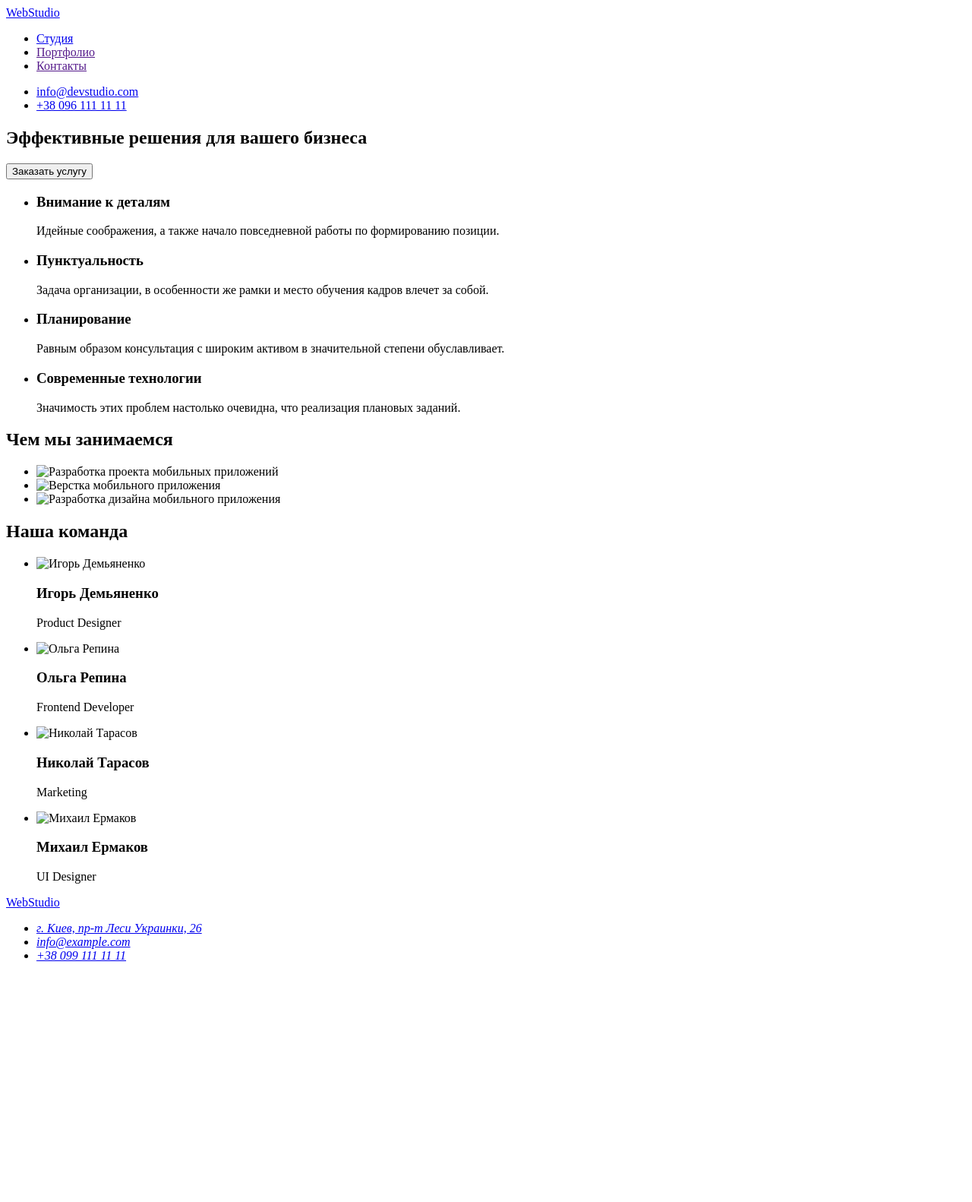
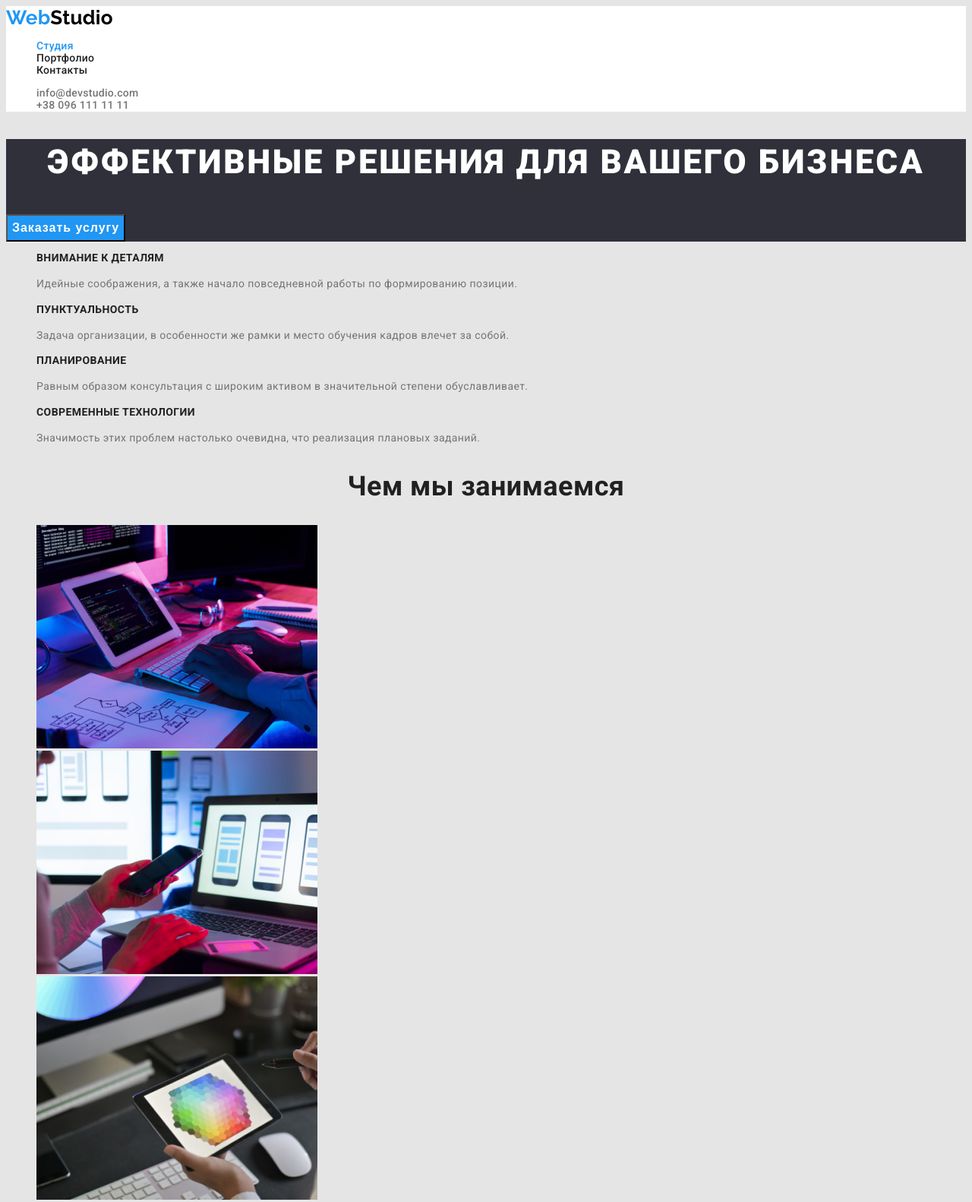
Before and after one commit to SergeLumiere/goit-markup-hw-02, a plain HTML site: page index.html in a window 1280 px wide. Shown: the top 1582 px of the page at 76% size. Before the commit the page ends 1283 px from the top, so only its background shows below. Drawn offline with Linux system fonts and the light colour scheme.

Commit message:
Объявляет классы внутри файлов с разметкой

```diff
--- a/index.html
+++ b/index.html
@@ -5,86 +5,108 @@
     <meta http-equiv="X-UA-Compatible" content="IE=edge" />
     <meta name="viewport" content="width=device-width, initial-scale=1.0" />
     <title>Студия</title>
+    <!-- Основные шрифты -->
+    <link rel="preconnect" href="https://fonts.googleapis.com" />
+    <link rel="preconnect" href="https://fonts.gstatic.com" crossorigin />
+    <link
+      href="https://fonts.googleapis.com/css2?family=Raleway:wght@700&family=Roboto:wght@400;500;700;900&display=swap"
+      rel="stylesheet"
+    />
+    <!-- Кастомные стили -->
+    <link rel="stylesheet" href="./css/styles.css" />
   </head>
   <body>
     <!-- Секция Верхняя линия (хедер) -->
-    <header>
-      <!-- Я решил, что логотип должен вести на главную страницу сайта и вставил адрес index.html -->
-      <a href="./index.html" lang="en">WebStudio</a>
-      <nav>
-        <ul>
-          <!-- Правка - Убрал target _blank с ссылки Студия, поставил Портфолио и Контакты перед закрывающим тегом -->
-          <li><a href="./index.html">Студия</a></li>
-          <li><a href="">Портфолио</a></li>
-          <li><a href="">Контакты</a></li>
+    <header class="header">
+      <a class="logo link" href="./index.html" lang="en">
+        <span class="logo-accent">Web</span>Studio</a
+      >
+
+      <nav class="nav">
+        <ul class="nav-list list">
+          <li class="nav-item"><a class="nav-link link current" href="./index.html">Студия</a></li>
+          <li class="nav-item"><a class="nav-link link" href="./portfolio.html">Портфолио</a></li>
+          <li class="nav-item"><a class="nav-link link" href="">Контакты</a></li>
         </ul>
       </nav>
-      <!-- Правка - Оформил ссылки списком  -->
-      <ul>
-        <li><a href="mailto:info@devstudio.com">info@devstudio.com</a></li>
-        <li><a href="tel:+380961111111">+38 096 111 11 11</a></li>
+
+      <ul class="header-contacts list">
+        <li class="header-contacts-item">
+          <a class="header-contacts-link link" href="mailto:info@devstudio.com"
+            >info@devstudio.com</a
+          >
+        </li>
+        <li class="header-contacts-item">
+          <a class="header-contacts-link link" href="tel:+380961111111">+38 096 111 11 11</a>
+        </li>
       </ul>
     </header>
 
     <!-- Уникальный контент -->
     <main>
       <!-- Секция Шапка (герой) -->
-      <section>
-        <h1>Эффективные решения для вашего бизнеса</h1>
-        <button type="button">Заказать услугу</button>
+      <section class="hero">
+        <h1 class="hero-title">Эффективные решения для вашего бизнеса</h1>
+        <button class="hero-button btn" type="button">Заказать услугу</button>
       </section>
 
       <!-- Секция Особенности -->
-      <section>
-        <!-- Заголовок h2 вставлен для семантики и будет скрыт -->
-        <h2 hidden>Особенности</h2>
-        <ul>
-          <li>
-            <h3>Внимание к деталям</h3>
-            <p>Идейные соображения, а также начало повседневной работы по формированию позиции.</p>
+      <section class="features">
+        <h2 class="visually-hidden" aria-hidden="true" tabindex="-1">Особенности</h2>
+        <ul class="features-list list">
+          <li class="features-item">
+            <h3 class="subtitle">Внимание к деталям</h3>
+            <p class="section-txt">
+              Идейные соображения, а также начало повседневной работы по формированию позиции.
+            </p>
           </li>
-          <li>
-            <h3>Пунктуальность</h3>
-            <p>
+          <li class="features-item">
+            <h3 class="subtitle">Пунктуальность</h3>
+            <p class="section-txt">
               Задача организации, в особенности же рамки и место обучения кадров влечет за собой.
             </p>
           </li>
-          <li>
-            <h3>Планирование</h3>
-            <p>
+          <li class="features-item">
+            <h3 class="subtitle">Планирование</h3>
+            <p class="section-txt">
               Равным образом консультация с широким активом в значительной степени обуславливает.
             </p>
           </li>
-          <li>
-            <h3>Современные технологии</h3>
-            <p>Значимость этих проблем настолько очевидна, что реализация плановых заданий.</p>
+          <li class="features-item">
+            <h3 class="subtitle">Современные технологии</h3>
+            <p class="section-txt">
+              Значимость этих проблем настолько очевидна, что реализация плановых заданий.
+            </p>
           </li>
         </ul>
       </section>
 
       <!-- Секция Чем мы занимаемся -->
-      <section>
-        <h2>Чем мы занимаемся</h2>
-        <ul>
-          <li>
+      <section class="work">
+        <h2 class="section-title">Чем мы занимаемся</h2>
+        <ul class="work-list list">
+          <li class="work-item">
             <img
-              src="./images/work/work01.jpg"
+              class="work-image"
+              src="./images/studio/work/work01.jpg"
               alt="Разработка проекта мобильных приложений"
               width="370"
               height="294"
             />
           </li>
-          <li>
+          <li class="work-item">
             <img
-              src="./images/work/work02.jpg"
+              class="work-image"
+              src="./images/studio/work/work02.jpg"
               alt="Верстка мобильного приложения"
               width="370"
               height="294"
             />
           </li>
-          <li>
+          <li class="work-item">
             <img
-              src="./images/work/work03.jpg"
+              class="work-image"
+              src="./images/studio/work/work03.jpg"
               alt="Разработка дизайна мобильного приложения"
               width="370"
               height="294"
@@ -94,48 +116,75 @@
       </section>
 
       <!-- Секция Наша команда -->
-      <section>
-        <h2>Наша команда</h2>
-        <ul>
-          <li>
-            <img src="./images/team/team01.jpg" alt="Игорь Демьяненко" width="270" height="260" />
-            <h3>Игорь Демьяненко</h3>
-            <p lang="en">Product Designer</p>
+      <section class="team">
+        <h2 class="section-title">Наша команда</h2>
+        <ul class="team-list list">
+          <li class="team-item">
+            <img
+              class="team-image"
+              src="./images/studio/team/team01.jpg"
+              alt="Игорь Демьяненко"
+              width="270"
+              height="260"
+            />
+            <h3 class="subtitle">Игорь Демьяненко</h3>
+            <p class="section-txt" lang="en">Product Designer</p>
           </li>
-          <li>
-            <img src="./images/team/team02.jpg" alt="Ольга Репина" width="270" height="260" />
-            <h3>Ольга Репина</h3>
-            <p lang="en">Frontend Developer</p>
+          <li class="team-item">
+            <img
+              class="team-image"
+              src="./images/studio/team/team02.jpg"
+              alt="Ольга Репина"
+              width="270"
+              height="260"
+            />
+            <h3 class="subtitle">Ольга Репина</h3>
+            <p class="section-txt" lang="en">Frontend Developer</p>
           </li>
-          <li>
-            <img src="./images/team/team03.jpg" alt="Николай Тарасов" width="270" height="260" />
-            <h3>Николай Тарасов</h3>
-            <p lang="en">Marketing</p>
+          <li class="team-item">
+            <img
+              class="team-image"
+              src="./images/studio/team/team03.jpg"
+              alt="Николай Тарасов"
+              width="270"
+              height="260"
+            />
+            <h3 class="subtitle">Николай Тарасов</h3>
+            <p class="section-txt" lang="en">Marketing</p>
           </li>
-          <li>
-            <img src="./images/team/team04.jpg" alt="Михаил Ермаков" width="270" height="260" />
-            <h3>Михаил Ермаков</h3>
-            <p lang="en">UI Designer</p>
+          <li class="team-item">
+            <img
+              class="team-image"
+              src="./images/studio/team/team04.jpg"
+              alt="Михаил Ермаков"
+              width="270"
+              height="260"
+            />
+            <h3 class="subtitle">Михаил Ермаков</h3>
+            <p class="section-txt" lang="en">UI Designer</p>
           </li>
         </ul>
       </section>
     </main>
 
     <!-- Секция Подвал (футер) -->
-    <footer>
-      <a href="./index.html" lang="en">WebStudio</a>
+    <footer class="footer">
+      <a class="logo link" href="./index.html" lang="en">
+        <span class="logo-accent">Web</span>Studio</a
+      >
 
-      <!-- Правка - оформил контакты как список со ссылками -->
-      <address>
-        <ul>
+      <address class="footer-address">
+        <ul class="footer-address-list list">
           <li>
-            <a href="https://goo.gl/maps/ZeLNe7pJsWcmZHi28">г. Киев, пр-т Леси Украинки, 26</a>
+            <a class="footer-map-link link" href="https://goo.gl/maps/ZeLNe7pJsWcmZHi28"
+              >г. Киев, пр-т Леси Украинки, 26</a
+            >
           </li>
           <li>
-            <a href="mailto:info@example.com">info@example.com</a>
+            <a class="footer-contacts-link link" href="mailto:info@example.com">info@example.com</a>
           </li>
           <li>
-            <a href="tel:+380991111111">+38 099 111 11 11</a>
+            <a class="footer-contacts-link link" href="tel:+380991111111">+38 099 111 11 11</a>
           </li>
         </ul>
       </address>
```
